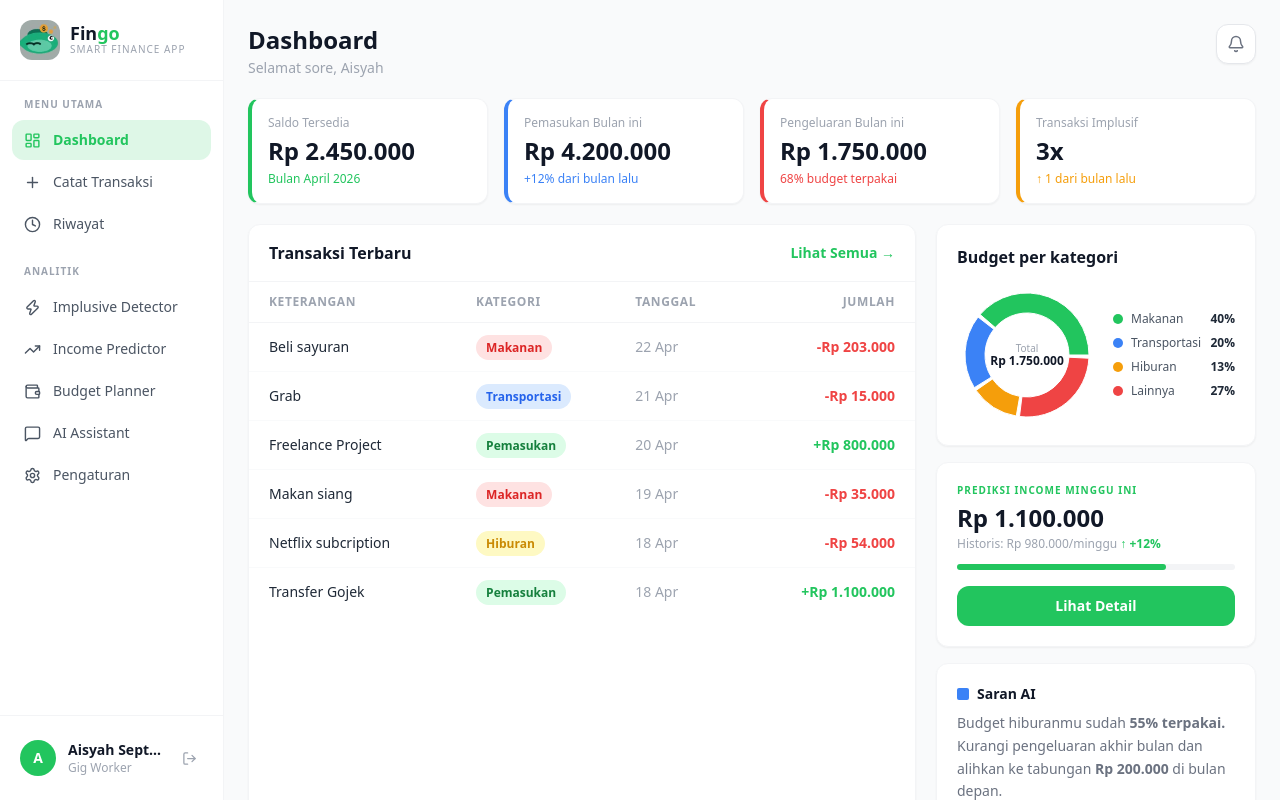
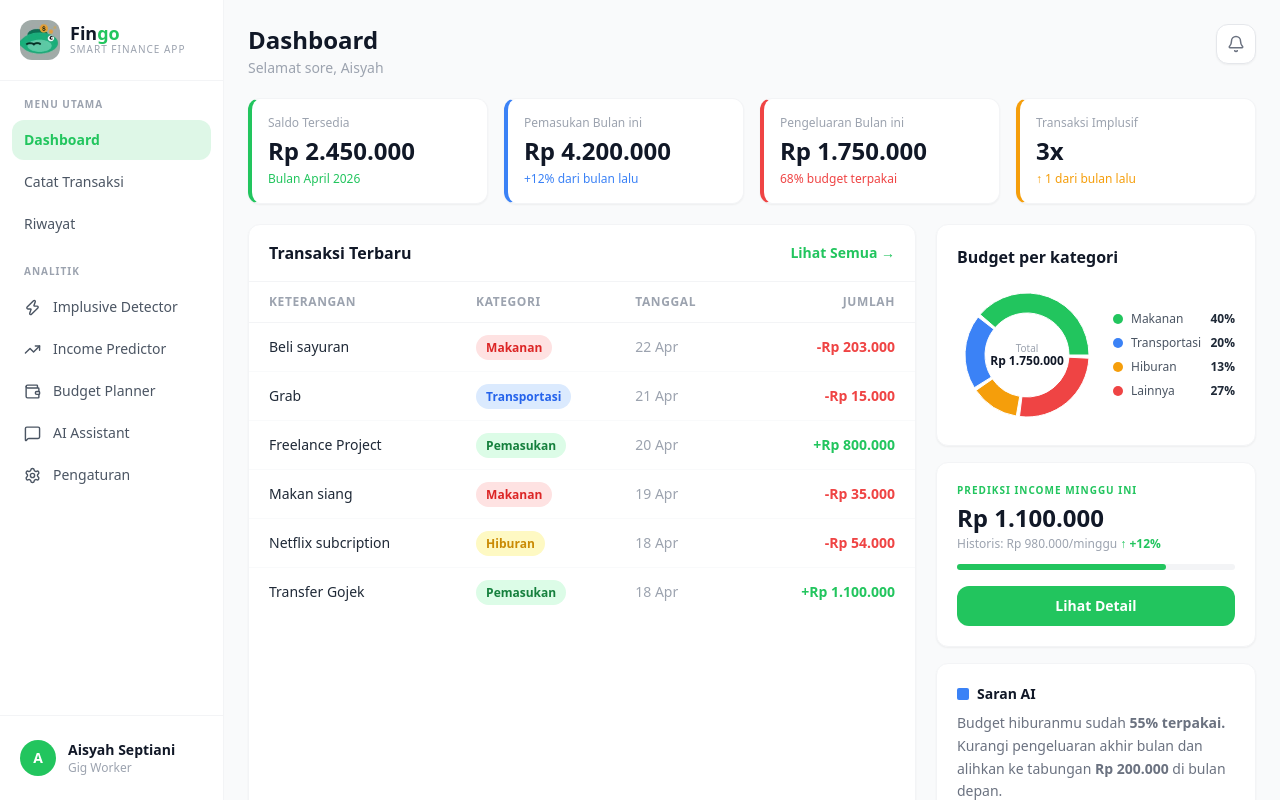
Before and after one commit to aisyahseptiani/fingo_frontend, a React (Vite) app: page /login in a window 1280 px wide. Both pictures are taken after typing "name@example.com", "Sample123" into the empty fields and a click on the button "Masuk". Built offline with nearby package versions, Linux system fonts and the light colour scheme.

Commit message:
update navbottom

```diff
--- a/src/components/layout/BottomNav.jsx
+++ b/src/components/layout/BottomNav.jsx
@@ -13,7 +13,7 @@ export default function BottomNav() {
   return (
     <nav className="fixed bottom-0 left-0 right-0 bg-white border-t border-gray-100 flex z-40 safe-area-inset-bottom">
       {NAV.map(({ path, label, icon: Icon }) => (
-        <NavLink key={path} to={path} end={path === '/'}
+        <NavLink key={path} to={path} end
           className={({ isActive }) =>
             `flex-1 flex flex-col items-center justify-center py-2 gap-0.5 transition-colors min-h-[56px]
             ${isActive ? 'text-[#22c55e]' : 'text-gray-400'}`
--- a/src/components/layout/MobileDrawer.jsx
+++ b/src/components/layout/MobileDrawer.jsx
@@ -1,11 +1,9 @@
 import { NavLink } from 'react-router-dom'
 import {
   LayoutDashboard, Plus, ClockIcon, Zap,
-  TrendingUp, Wallet, MessageSquare, Settings,
-  X, LogOut,
+  TrendingUp, Wallet, MessageSquare, Settings, X,
 } from 'lucide-react'
 import { useAuthContext } from '../../context/AuthContext'
-import { useLogout } from '../../hooks/useAuth'
 import fingoLogo from '../../assets/images/fingo-logo.png'
 
 const MENU_UTAMA = [
@@ -24,7 +22,6 @@ const ANALITIK = [
 
 export default function MobileDrawer({ isOpen, onClose }) {
   const { user } = useAuthContext()
-  const { mutate: logout } = useLogout()
 
   const linkClass = ({ isActive }) =>
     `flex items-center gap-3 px-3 py-2.5 rounded-xl text-sm font-medium transition-all
@@ -85,7 +82,7 @@ export default function MobileDrawer({ isOpen, onClose }) {
                 <NavLink
                   key={path}
                   to={path}
-                  end={path === '/'}
+                  end
                   className={linkClass}
                   onClick={onClose}
                 >
@@ -118,7 +115,14 @@ export default function MobileDrawer({ isOpen, onClose }) {
 
         {/* User info */}
         <div className="px-3 py-4 border-t border-gray-100">
-          <div className="flex items-center gap-3 px-2 py-2">
+          <NavLink
+            to="/profile"
+            onClick={onClose}
+            className={({ isActive }) =>
+              `flex items-center gap-3 px-2 py-2 rounded-xl transition-colors
+              ${isActive ? 'bg-[#22c55e]/10' : 'hover:bg-gray-100'}`
+            }
+          >
             <div className="w-9 h-9 rounded-full bg-[#22c55e] flex items-center justify-center text-white font-bold text-sm shrink-0">
               {user?.name?.charAt(0).toUpperCase() ?? 'A'}
             </div>
@@ -130,13 +134,7 @@ export default function MobileDrawer({ isOpen, onClose }) {
                 {user?.jobType ?? 'Gig Worker'}
               </p>
             </div>
-            <button
-              onClick={() => { logout(); onClose() }}
-              className="p-1.5 text-gray-400 hover:text-red-500 hover:bg-red-50 rounded-lg transition-colors"
-            >
-              <LogOut size={15} />
-            </button>
-          </div>
+          </NavLink>
         </div>
       </div>
     </>
--- a/src/components/layout/Sidebar.jsx
+++ b/src/components/layout/Sidebar.jsx
@@ -2,10 +2,9 @@
 import { NavLink, useNavigate } from 'react-router-dom'
 import {
   LayoutDashboard, Plus, ClockIcon, Zap,
-  TrendingUp, Wallet, MessageSquare, Settings, LogOut
+  TrendingUp, Wallet, MessageSquare, Settings
 } from 'lucide-react'
 import { useAuthContext } from '../../context/AuthContext'
-import { useLogout } from '../../hooks/useAuth'
 import fingoLogo from '../../assets/images/fingo-logo.png'
 
 const MENU_UTAMA = [
@@ -23,8 +22,7 @@ const ANALITIK = [
 ]
 
 export default function Sidebar() {
-  const { user } = useAuthContext()
-  const { mutate: logout } = useLogout()
+  const { user } = useAuthContext();
 
   const linkClass = ({ isActive }) =>
     `flex items-center gap-3 px-3 py-2.5 rounded-xl text-sm font-medium transition-all
@@ -56,8 +54,7 @@ export default function Sidebar() {
           <p className="text-[10px] font-bold text-gray-400 tracking-widest uppercase px-3 mb-2">Menu Utama</p>
           <div className="space-y-0.5">
             {MENU_UTAMA.map(({ path, label, icon: Icon }) => (
-              <NavLink key={path} to={path} end={path === '/'} className={linkClass}>
-                <Icon size={17} />
+              <NavLink key={path} to={path} end className={linkClass}>
                 {label}
               </NavLink>
             ))}
@@ -80,8 +77,13 @@ export default function Sidebar() {
 
       {/* User info + logout */}
       <div className="px-3 py-4 border-t border-gray-100">
-        <div className="flex items-center gap-3 px-2 py-2">
-          {/* Avatar */}
+        <NavLink
+          to="/profile"
+          className={({ isActive }) =>
+            `flex items-center gap-3 px-2 py-2 rounded-xl transition-colors
+            ${isActive ? 'bg-[#22c55e]/10' : 'hover:bg-gray-100'}`
+          }
+        >
           <div className="w-9 h-9 rounded-full bg-[#22c55e] flex items-center justify-center text-white font-bold text-sm shrink-0">
             {user?.name?.charAt(0).toUpperCase() ?? 'U'}
           </div>
@@ -89,14 +91,7 @@ export default function Sidebar() {
             <p className="text-sm font-semibold text-gray-900 truncate">{user?.name ?? 'Pengguna'}</p>
             <p className="text-xs text-gray-400 truncate">{user?.jobType ?? 'Gig Worker'}</p>
           </div>
-          <button
-            onClick={() => logout()}
-            className="p-1.5 text-gray-400 hover:text-red-500 hover:bg-red-50 rounded-lg transition-colors"
-            title="Keluar"
-          >
-            <LogOut size={15} />
-          </button>
-        </div>
+        </NavLink>
       </div>
     </aside>
   )
--- a/src/pages/budget/BudgetPlannerPage.jsx
+++ b/src/pages/budget/BudgetPlannerPage.jsx
@@ -266,9 +266,6 @@ function ProgressView({ income, savedValues, onReset }) {
             className="px-3 lg:px-4 py-2 rounded-xl border border-[#22c55e] text-[#22c55e] text-xs lg:text-sm font-semibold hover:bg-[#22c55e]/10 transition-colors">
             Atur Ulang
           </button>
-          <button className="w-9 h-9 lg:w-10 lg:h-10 rounded-xl border border-gray-200 bg-white flex items-center justify-center text-gray-500 hover:bg-gray-50 shadow-sm">
-            <Bell size={17} />
-          </button>
         </div>
       </div>
       {(warnings.length > 0 || overItems.length > 0) && <Alerts />}
```
